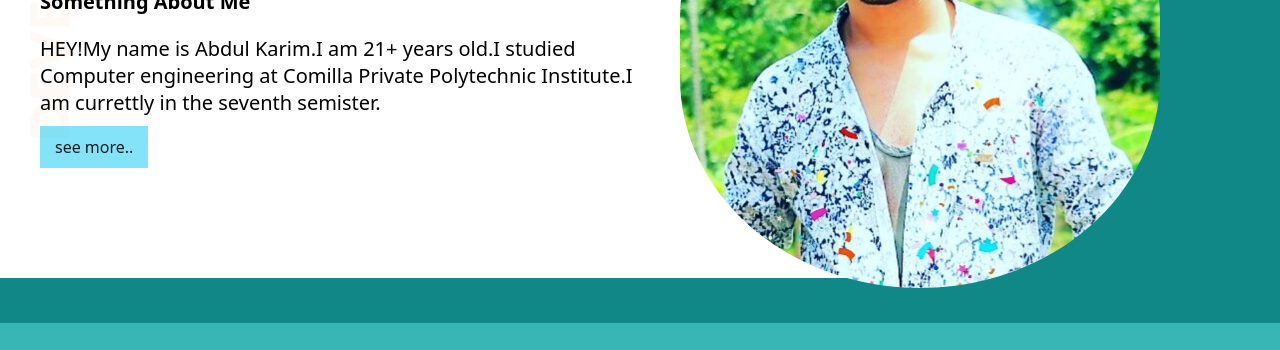
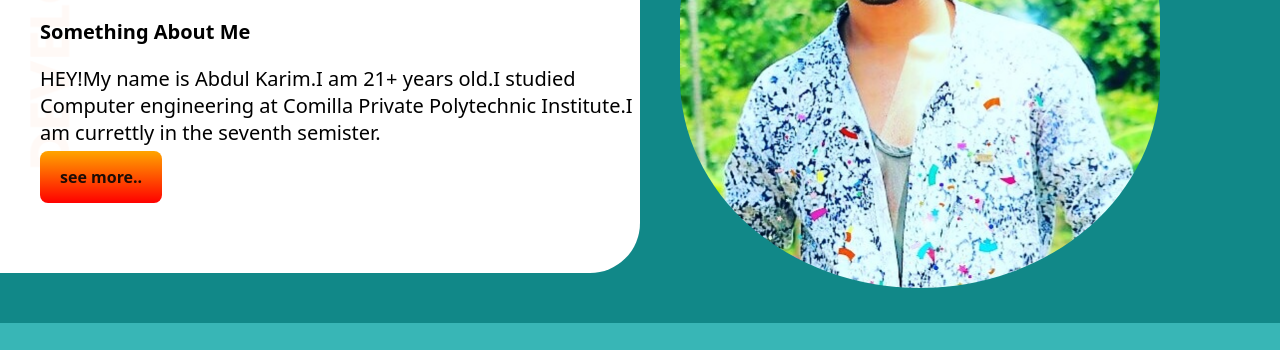
Before and after one commit to Abdulkarim6/first-webpage-repository, a plain HTML site: page index.html in a window 1280 px wide. Shown: the part 222-572 px from the top of the page. Drawn offline with Linux system fonts and the light colour scheme.

Commit message:
new style add

```diff
--- a/index.html
+++ b/index.html
@@ -8,8 +8,8 @@
     <link rel="stylesheet" href="style.css">
 </head>
 <body>
-    <section class="about contain-flex" id="bg1-color">
-        <div class="half-width">
+    <section class="contain-flex" id="bg1-color">
+        <div class="half-width about">
             <h1>WELLCOME TO</h1>
             <h1><span>Abdul karim</span> portfolio</h1>
             <h3>Something About Me</h3>
--- a/style.css
+++ b/style.css
@@ -14,8 +14,9 @@ h3,p{
 }
 .about{
     background-image: url(imageweb/top-banner.png);
-
     background-repeat: no-repeat;
+    margin: 30px 0 50px 0 ;
+    border-radius: 0px 50px 50px 0px;
 }
 .half-width{
     width: 50%;
@@ -33,8 +34,10 @@ span{
 .more{
     text-decoration: none;
     color: rgba(5, 5, 5, 0.904);
-    background-color: rgba(16, 198, 243, 0.514);
-    padding: 10px 15px;
+    font-weight: 700;
+    padding: 15px 20px;
+    border-radius: 8px;
+    background-image: linear-gradient(orange,red);
 }
 
 .home-section{
```
